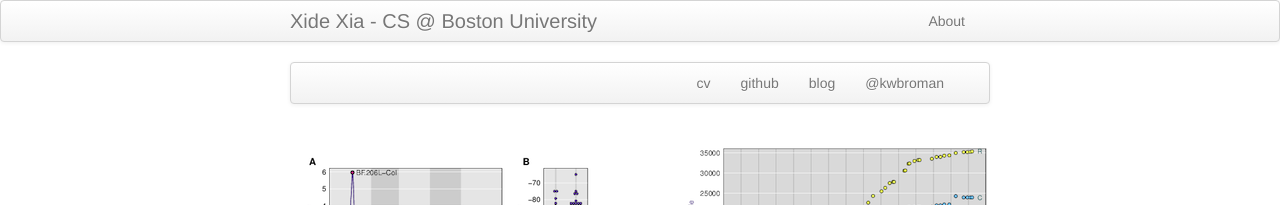
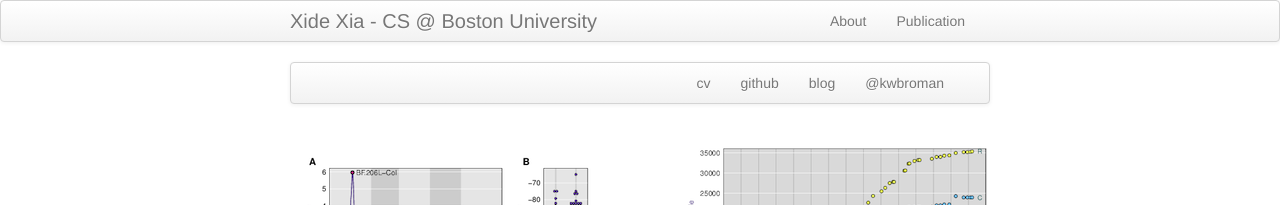
Before and after one commit to xidexia/xidexia.github.io, a Jekyll site: the page built from morefigs.md, in a window 1280 px wide and 900 px high. Shown: the top 205 px of the window. Built offline with Jekyll 4.4.1, drawn with Linux system fonts in a browser that asks for light colours.

Commit message:
“191120”

```diff
--- a/_includes/themes/twitter/default.html
+++ b/_includes/themes/twitter/default.html
@@ -36,6 +36,7 @@
           <a class="brand" href="{{ HOME_PATH }}">{{ site.title }}</a>
           <ul class="nav">
               <li><a href="{{ BASE_PATH }}/pages/about.html">About</a></li>
+              <li><a href="{{ BASE_PATH }}/pages/pubs.html">Publication</a></li>
           </ul>
         </div>
       </div>
```
Also changed, not shown: index.md (+0 -1 lines), 1 other file.
